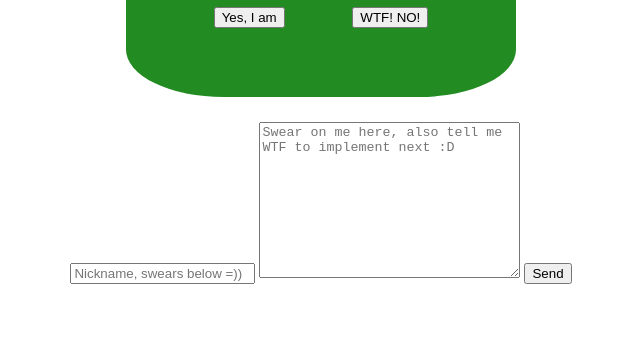
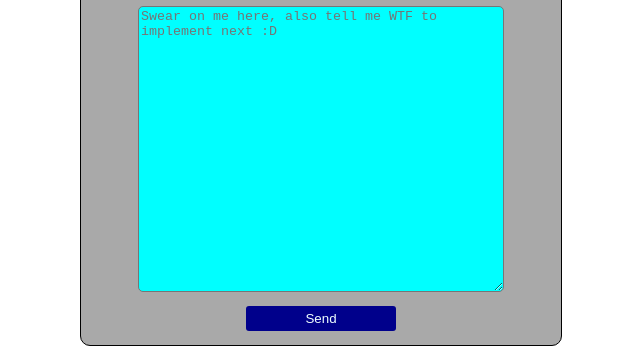
Before and after one commit to takegabriel08/eyekiller, a website: page public/index.html in a window 1280 px wide. Shown: the part 485-831 px from the top of the page, without its empty margins (327-967 px from the left). Drawn offline with Linux system fonts and the light colour scheme.

Commit message:
Update style.css

```diff
--- a/public/style.css
+++ b/public/style.css
@@ -71,3 +71,51 @@
 #btnNo {
   position: relative;
 }
+
+#contact-form {
+  height: 25em;
+  width: 30em;
+  background-color: darkgrey;
+  border-radius: 10px;
+  border: 1px solid;
+  display: flex;
+  align-items: center;
+  justify-content: space-evenly;
+  flex-direction: column;
+}
+#contact-input {
+  height: 2em;
+  width: 75%;
+  color: blue;
+  border-radius: 5px;
+  background-color: cyan;
+}
+#contact-input::placeholder {
+  color: darkseagreen;
+  opacity: 2;
+  font-family: Georgia, "Times New Roman", Times, serif;
+  font-weight: bold;
+}
+
+#contact-body {
+  border-radius: 5px;
+  background-color: cyan;
+  height: 70%;
+  width: 75%;
+}
+#contact-btn {
+  height: 25px;
+  width: 150px;
+  border-radius: 3px;
+  border: 0px;
+  background-color: darkblue;
+  color: azure;
+}
+#contact-btn:hover {
+  height: 27px;
+  width: 155px;
+  border-radius: 4px;
+  border: 0px;
+  background-color: azure;
+  color: darkblue;
+}
```
